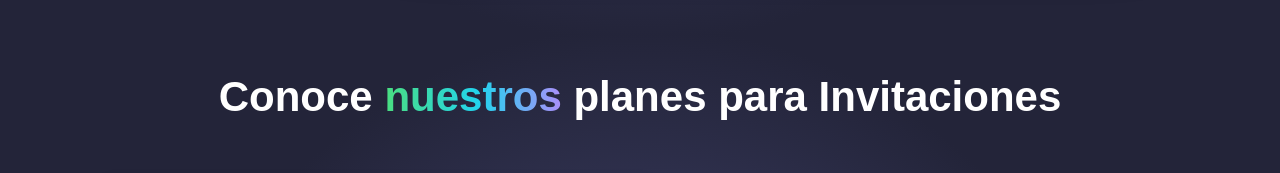
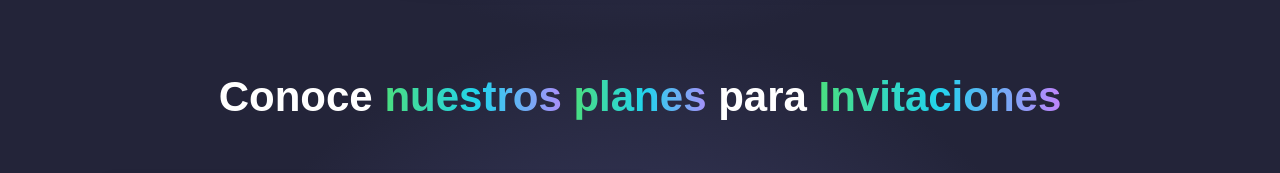
Before and after one commit to Rodri040409/Catalogo-InviteNow, a Next.js app: page / in a window 1280 px wide. Shown: the part 2499-2672 px from the top of the page. Built offline with nearby package versions, Linux system fonts and the light colour scheme; a web font is replaced by a local one.

Commit message:
Terminación del proyecto en fase prueba de afilidaos

```diff
--- a/src/app/components/Catalogo.tsx
+++ b/src/app/components/Catalogo.tsx
@@ -3,13 +3,16 @@
 import { useState } from "react";
 import { motion, AnimatePresence } from "framer-motion";
 import Planes from "@/components/Secciones/Planes";
+import afiliadosData from "@/data/afiliados.json";
 
 interface CatalogoProps {
   categoriaSeleccionada: string | null;
   onSeleccionarCategoria: (cat: string | null) => void;
+  afiliado: keyof typeof afiliadosData;
 }
 
-export default function Catalogo({ categoriaSeleccionada, onSeleccionarCategoria }: CatalogoProps) {
+
+export default function Catalogo({ categoriaSeleccionada, onSeleccionarCategoria, afiliado }: CatalogoProps) {
   const [fadeOverlay, setFadeOverlay] = useState(false);
   const [heroKey, setHeroKey] = useState(Date.now());
 
@@ -19,7 +22,6 @@ export default function Catalogo({ categoriaSeleccionada, onSeleccionarCategoria
     setTimeout(() => {
       window.scrollTo({ top: 0 });
 
-      // Cambia a null si es "volver-home" para mostrar Hero
       if (cat === "volver-home") {
         onSeleccionarCategoria(null);
         setHeroKey(Date.now());
@@ -63,6 +65,7 @@ export default function Catalogo({ categoriaSeleccionada, onSeleccionarCategoria
               categoria={categoriaSeleccionada}
               titulo="Nuestro catálogo"
               mostrarForma={false}
+              afiliado={afiliado}
               onSeleccionarCategoria={handleSeleccionarCategoria}
             />
           </motion.div>
@@ -80,6 +83,7 @@ export default function Catalogo({ categoriaSeleccionada, onSeleccionarCategoria
               categoria="all"
               titulo="Nuestro catálogo"
               mostrarForma={false}
+              afiliado={afiliado}
               onSeleccionarCategoria={handleSeleccionarCategoria}
             />
 
@@ -88,7 +92,7 @@ export default function Catalogo({ categoriaSeleccionada, onSeleccionarCategoria
               idUnica="planes"
               titulo="Conoce nuestros planes para Invitaciones"
               mostrarForma={true}
-              afiliado="default"
+              afiliado={afiliado}
               onSeleccionarCategoria={handleSeleccionarCategoria}
             />
           </motion.div>
--- a/src/app/components/Hero.tsx
+++ b/src/app/components/Hero.tsx
@@ -1,20 +1,33 @@
-'use client';
+import { useEffect, useState } from "react";
+import { usePathname } from "next/navigation";
+import Hero from "@/components/text/Hero";
+import afiliadosData from "@/data/afiliados.json";
 
-import { usePathname } from 'next/navigation';
-import Hero from '@/components/text/Hero';
+type AfiliadoKey = keyof typeof afiliadosData;
 
 export default function Header() {
-  const pathname = usePathname(); // Para que la key cambie si navegás entre rutas (opcional)
+  const pathname = usePathname();
+  const [afiliado, setAfiliado] = useState<AfiliadoKey>("default");
+
+  useEffect(() => {
+    const host = typeof window !== "undefined" ? window.location.hostname : "";
+    const match = host.match(/catalogo_invitenow-([\w\d_-]+)\./i);
+
+    if (match && match[1] in afiliadosData) {
+      setAfiliado(match[1] as AfiliadoKey);
+    } else {
+      setAfiliado("default");
+    }
+  }, []);
 
   return (
     <header>
-      {/* Cada vez que se renderiza, se remonta */}
       <Hero
         key={`hero-${Date.now()}`}
         title="Bienvenido a"
         highlight="InviteNow"
         subtitle="Invitaciones para ti"
-        afiliado="default" // <- Más adelante puedes hacerlo dinámico
+        afiliado={afiliado as string}
       />
     </header>
   );
--- a/src/app/page.tsx
+++ b/src/app/page.tsx
@@ -1,25 +1,49 @@
 'use client';
 
-import { useState } from 'react';
-import Hero from './components/Hero';
+import { useEffect, useState } from 'react';
+import Hero from '@/components/text/Hero';
 import Creadores from './components/Creadores';
 import Catalogo from './components/Catalogo';
+import afiliadosData from '@/data/afiliados.json';
+
+type AfiliadoKey = keyof typeof afiliadosData;
 
 export default function HomePage() {
   const [categoriaSeleccionada, setCategoriaSeleccionada] = useState<string | null>(null);
+  const [afiliado, setAfiliado] = useState<AfiliadoKey>('default');
+
+  useEffect(() => {
+    const host = typeof window !== 'undefined' ? window.location.hostname : '';
+    const match = host.match(/^invitenow-([\w\d_-]+)\./i);
+    const posibleAfiliado = match?.[1]?.toString(); // 👈 Fuerza string
+
+    if (posibleAfiliado && posibleAfiliado in afiliadosData) {
+      setAfiliado(posibleAfiliado as AfiliadoKey);
+    } else {
+      setAfiliado('default');
+    }
+  }, []);
+
+  const mostrarCreadores = afiliado === 'default';
 
   return (
     <main className="min-h-screen flex flex-col">
       <div id="hero">
-        <Hero />
+        <Hero
+          key={`hero-${Date.now()}`}
+          title="Bienvenido a"
+          highlight="InviteNow"
+          subtitle="Invitaciones para ti"
+          afiliado={afiliado as string} // 👈 Solución aquí
+        />
       </div>
 
-
-      {!categoriaSeleccionada && <Creadores />}
+      {mostrarCreadores && !categoriaSeleccionada && <Creadores />}
 
       <Catalogo
         categoriaSeleccionada={categoriaSeleccionada}
         onSeleccionarCategoria={setCategoriaSeleccionada}
+        afiliado={afiliado}
       />
     </main>
   );
--- a/src/components/Secciones/Planes.tsx
+++ b/src/components/Secciones/Planes.tsx
@@ -37,9 +37,9 @@ interface Producto {
   dificultad?: number;
 }
 
-
 interface Afiliado {
   telefono: string;
+  mensaje: string; // 👈 Aquí estaba el problema
   precios: Record<CategoriaTipo, string>;
 }
 
@@ -132,20 +132,28 @@ export default function Planes({
     <section className="planes max-w-[100%] overflow-hidden">
       <div className="text-white text-center xl:scale-[1.2] mb-12">
         <h2 className="text-[clamp(2rem,5vw,3.5rem)] font-bold leading-tight text-center mt-[4rem]">
-          {titulo.split(" ").map((word, index) =>
-            index === 1 ? (
+          {titulo.split(" ").map((word, index) => {
+            const palabraNormalizada = word
+              .normalize("NFD")
+              .replace(/[\u0300-\u036f]/g, "")
+              .toLowerCase();
+            const palabrasClave = ["planes", "invitaciones", "catalogo", "nuestros"];
+
+            const esClave = palabrasClave.includes(palabraNormalizada);
+
+            return (
               <span
                 key={index}
-                className="bg-gradient-to-r from-green-400 via-cyan-400 to-purple-400 bg-clip-text text-transparent"
+                className={
+                  esClave
+                    ? "bg-gradient-to-r from-green-400 via-cyan-400 to-purple-400 bg-clip-text text-transparent"
+                    : "text-white"
+                }
               >
                 {word + " "}
               </span>
-            ) : (
-              <span key={index} className="text-white">
-                {word + " "}
-              </span>
-            )
-          )}
+            );
+          })}
         </h2>
       </div>
 
@@ -314,16 +322,31 @@ export default function Planes({
                           )}
 
                           {mostrarPlanes && item.tipo && (
+                            item.tipo === "personalizada" ? (
+                              <button
+                                onClick={() =>
+                                  window.open(
+                                    `https://wa.me/${afiliadoData.telefono}?text=${encodeURIComponent(afiliadoData.mensaje)}`,
+                                    "_blank",
+                                    "noopener,noreferrer"
+                                  )
+                                }
+                                className="product-slider__cart md:translate-x-[7rem] xl:translate-x-[0rem]"
+                              >
+                                Contactar
+                              </button>
+                            ) : (
                               <button
                                 className="product-slider__cart md:translate-x-[7rem] xl:translate-x-[0rem]"
                                 onClick={() => {
                                   if (item.tipo) {
-                                  onSeleccionarCategoria?.(item.tipo); // ✅ Solo cambia la categoría
+                                    onSeleccionarCategoria?.(item.tipo);
                                   }
                                 }}
                               >
                                 Ver opciones
                               </button>
+                            )
                           )}
 
                         {item.galeria && item.galeria.length > 0 && (
--- a/src/components/text/Hero.tsx
+++ b/src/components/text/Hero.tsx
@@ -2,12 +2,13 @@
 
 import { useEffect, useRef } from 'react';
 import { motion } from 'framer-motion';
+import afiliadosData from '@/data/afiliados.json';
 
 interface HeroProps {
   title?: string;
   highlight?: string;
   subtitle?: string;
-  afiliado?: string;
+  afiliado?: keyof typeof afiliadosData; // 👈 en lugar de string
 }
 
 export default function Hero({
--- /dev/null
+++ b/src/types/afiliados.d.ts
@@ -0,0 +1,16 @@
+declare module '@/data/afiliados.json' {
+  const value: {
+    [key: string]: {
+      telefono: string;
+      mensaje: string;
+      precios: {
+        basica: string;
+        estandar: string;
+        premium: string;
+        express: string;
+        personalizada: string;
+      };
+    };
+  };
+  export default value;
+}
```
Lines whose indentation alone changed are shown as unchanged.
